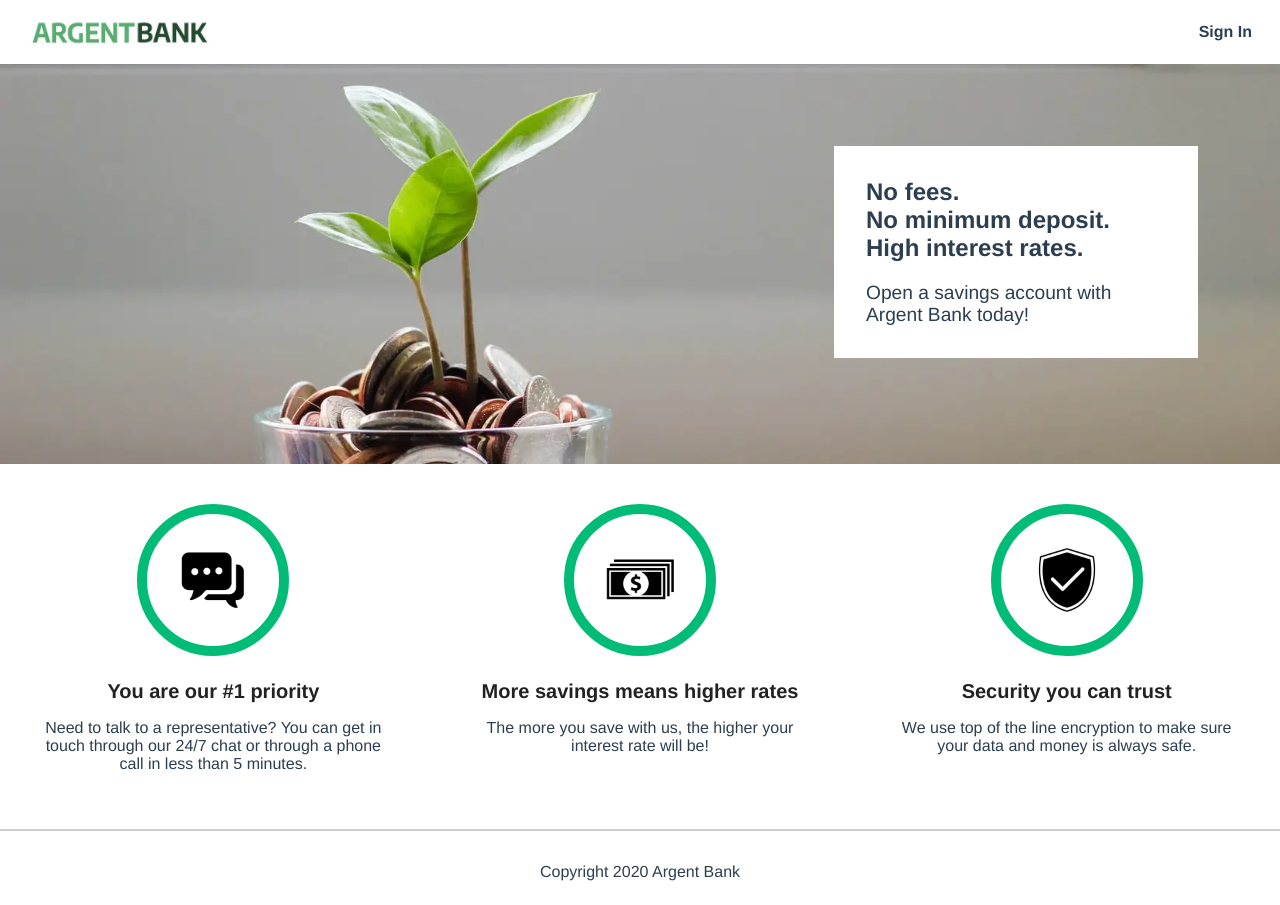
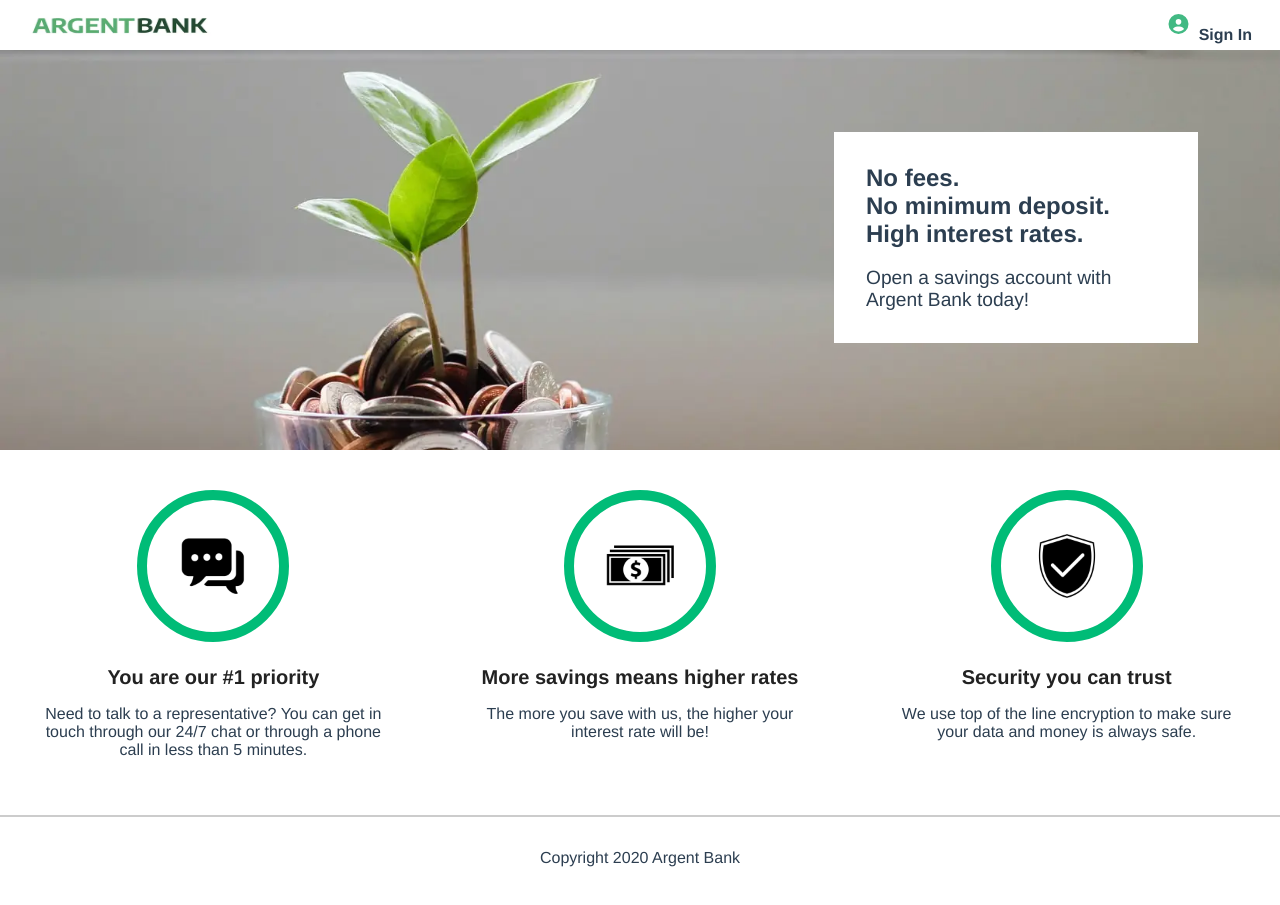
Before and after one commit to ClairePG17/projet_10_REACT, a React (Create React App) app: page / in a window 1280 px wide. Built offline with nearby package versions, Linux system fonts and the light colour scheme.

Commit message:
ajout icon nav

```diff
--- a/package.json
+++ b/package.json
@@ -3,6 +3,9 @@
   "version": "0.1.0",
   "private": true,
   "dependencies": {
+    "@fortawesome/fontawesome-svg-core": "^7.0.1",
+    "@fortawesome/free-solid-svg-icons": "^7.0.1",
+    "@fortawesome/react-fontawesome": "^3.0.2",
     "@reduxjs/toolkit": "^2.8.2",
     "@testing-library/dom": "^10.4.1",
     "@testing-library/jest-dom": "^6.8.0",
--- a/public/index.html
+++ b/public/index.html
@@ -3,6 +3,7 @@
   <head>
     <meta charset="utf-8" />
     <link rel="icon" href="%PUBLIC_URL%/favicon.ico" />
+    <link rel="stylesheet" href="https://cdnjs.cloudflare.com/ajax/libs/font-awesome/4.7.0/css/font-awesome.min.css" />
     <meta name="viewport" content="width=device-width, initial-scale=1" />
     <meta name="theme-color" content="#000000" />
     <meta
--- a/src/components/Nav/Nav.jsx
+++ b/src/components/Nav/Nav.js
@@ -2,6 +2,9 @@ import { Link, useNavigate } from "react-router-dom";
 import logo from "../../assets/argentBankLogo.webp";
 import { useSelector, useDispatch } from "react-redux";
 import { logout } from "../../redux/reducers/authSlice";
+import { FontAwesomeIcon } from '@fortawesome/react-fontawesome'
+import { faUserCircle, faCog, faPowerOff } from '@fortawesome/free-solid-svg-icons'
+
 
 export default function Nav() {
   const token = useSelector((state) => state.auth.token);
@@ -21,32 +24,27 @@ export default function Nav() {
         <h1 className="sr-only">Argent Bank</h1>
       </Link>
 
-      {token && profile && profile.userName ? (
-        <div>
-          <i className="fa fa-user"></i> {profile.userName}
-        </div>
-      ) : null}
-
-      <div>
-        {token ? (
-          <Link
-            to="/"
-            className="main-nav-item"
-            onClick={(e) => {
-              e.preventDefault();
-              handleLogout();
-            }}
-          >
-            <i className="fa fa-user-circle"></i>
-            Sign Out
-          </Link>
-        ) : (
+      <div className="main-nav-icons">
+        {token && profile && profile.userName && (
+          <>
+            <span className="main-nav-username">{profile.userName}</span>
+            <FontAwesomeIcon icon={faUserCircle} className="main-nav-icon" />
+            <FontAwesomeIcon icon={faCog} className="main-nav-icon" />
+            <FontAwesomeIcon
+              icon={faPowerOff}
+              className="main-nav-icon"
+              onClick={handleLogout}
+              style={{ cursor: 'pointer' }}
+            />
+          </>
+        )}
+        {!token && (
           <Link className="main-nav-item" to="/SignIn">
-            <i className="fa fa-user-circle"></i>
+            <FontAwesomeIcon icon={faUserCircle} className="main-nav-icon" />
             Sign In
           </Link>
         )}
       </div>
     </nav>
-  )
+  );
 }
--- a/src/css/main.css
+++ b/src/css/main.css
@@ -41,6 +41,37 @@ body {
   align-items: center;
   padding: 5px 20px;
 }
+
+/*ajout css*/
+.main-nav-logo-image {
+  height: 40px;
+}
+
+.main-nav-icons {
+  display: flex;
+  align-items: center;
+  gap: 25px;
+}
+
+.main-nav-icon {
+  color: #42b983;
+  font-size: 20px;
+  background: #fff;
+  border-radius: 50%;
+  padding: 8px;
+}
+
+.main-nav-username {
+  color: #42b983;
+  font-size: 1.2rem;
+  margin-right: 15px;
+}
+
+.main-nav_signOut{
+  display: flex;
+  gap: 20px;
+}
+/* fin ajout css*/
 
 .main-nav a {
   font-weight: bold;
--- a/src/pages/UserProfile/UserProfile.jsx
+++ b/src/pages/UserProfile/UserProfile.jsx
@@ -78,7 +78,7 @@ export default function UserProfile() {
           <div className="header">
             <h1>
               Welcome back<br />
-              {firstName} {lastName}!
+              {firstName} {lastName} !
             </h1>
             <button className="edit-button" onClick={() => setIsEditing(true)}>Edit Name</button>
           </div>
```
Also changed, not shown: 1 other file (tests, documents, lock files or other folders).
